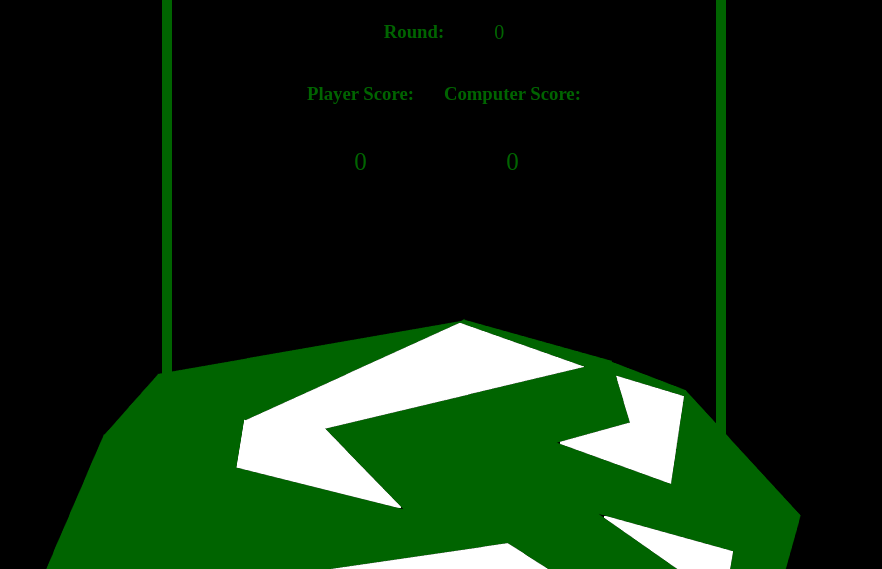
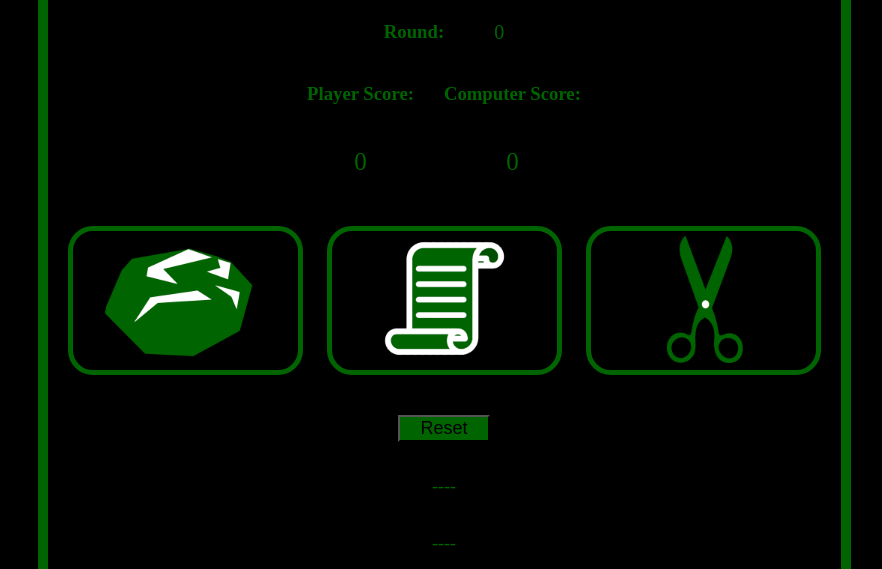
Before and after one commit to ChronoDan07/rock-paper-scissors, a plain HTML site: page index.html in a window 1280 px wide. Shown: the part 197-766 px from the top of the page, without its empty margins (196-1078 px from the left). Drawn offline with Linux system fonts and the light colour scheme.

Commit message:
Edit style.css to fix and add some features

```diff
--- a/style.css
+++ b/style.css
@@ -1,11 +1,12 @@
 body {
     background-color: black;
     display: flex;
-    flex-direction: column;
+    justify-content: center;
 }
 
 .container {
     color: darkgreen;
+
 }
 
 button {
@@ -26,6 +27,10 @@ button {
     margin-top: 100px;
     margin-bottom: 100px;
     border: 10px solid darkgreen;
+    border-radius: 15px;
+    display: flex;
+    flex-direction: column;
+    flex: auto;
 }
 
 #shape {
@@ -68,6 +73,7 @@ button {
     display: flex;
     justify-content: center;
     color: darkgreen;
+    margin-bottom: 12px;
 }
 
 .container {
@@ -77,3 +83,41 @@ button {
     justify-content: center;
 
 }
+
+.img-cont {
+    display: flex;
+    flex-direction: row;
+    justify-content: center;
+    align-items: center;
+    margin-bottom: 40px;
+    margin-left: 20px;
+    margin-right: 20px;
+    gap: 24px;
+}
+
+img {
+height:auto;
+width:225px;
+}
+
+
+.Rock,.Paper,.Scissors {
+    border: 5px solid #006400;
+    border-radius: 25px;
+    transition: border .5s;
+}
+.Rock:hover {
+
+    border: 10px solid gray;
+    transform: scale(1.1);
+    }
+.Paper:hover {
+
+    border: 10px solid gray;
+    transform: scale(1.1);
+    }
+.Scissors:hover {
+
+    border: 10px solid gray;
+    transform: scale(1.1);
+}
```
